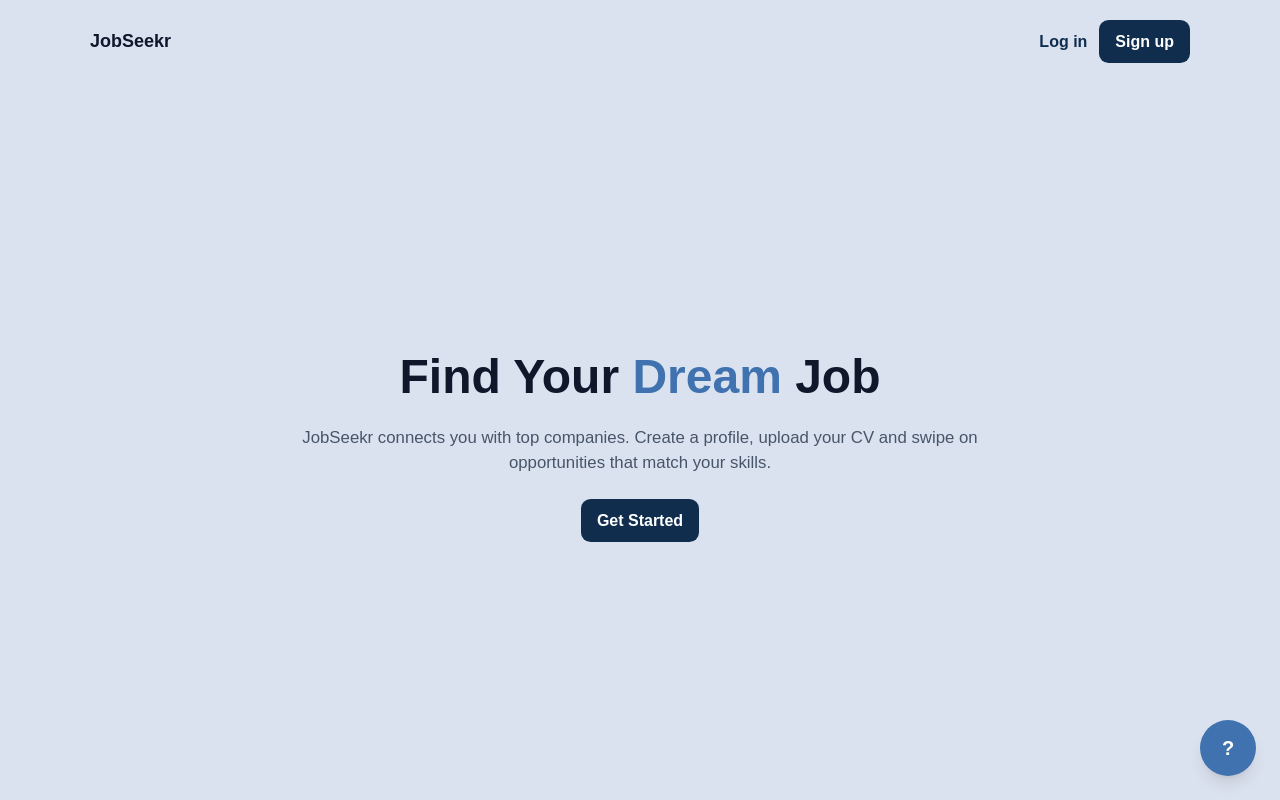
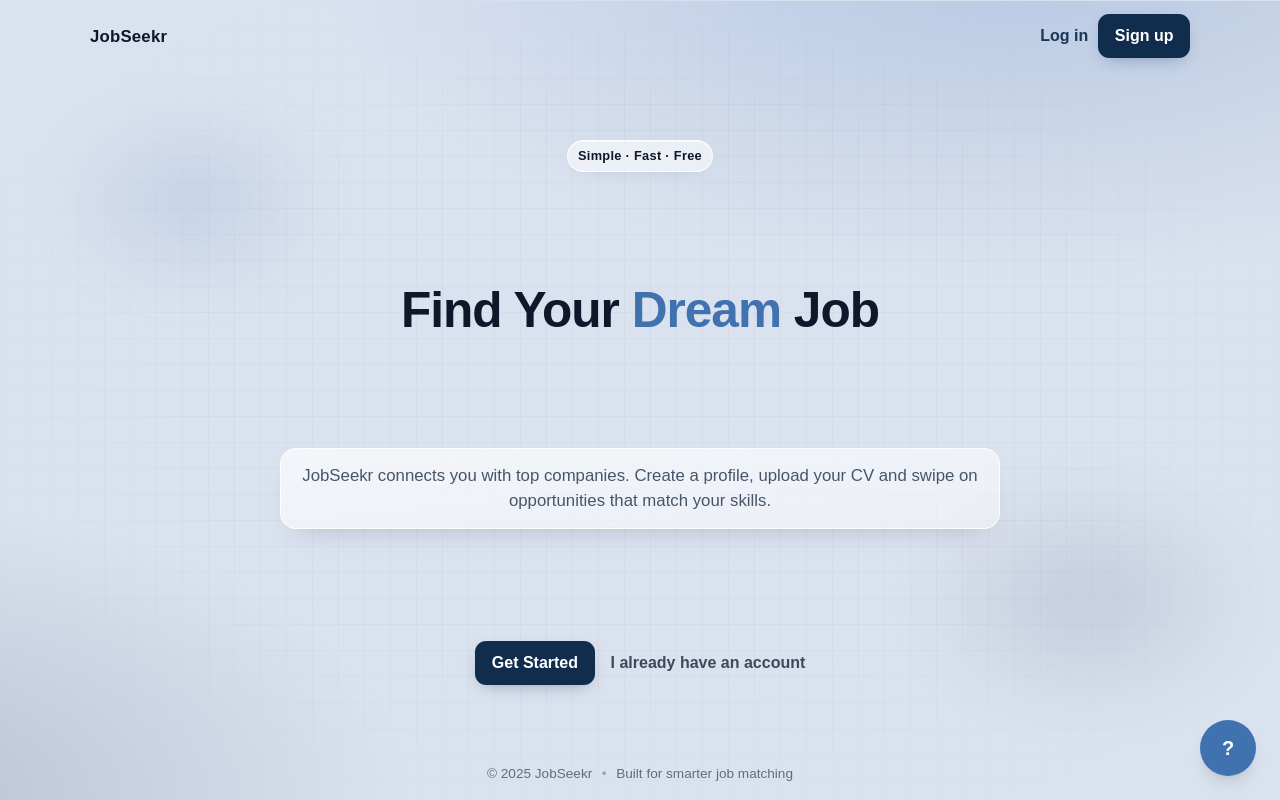
Before and after one commit to Tshego444/rendertest, a Vue app in the folder Frontend/: page / in a window 1280 px wide. Built offline with nearby package versions, Linux system fonts and the light colour scheme.

Commit message:
Update Home.vue - Made abit nicer

```diff
--- a/Frontend/src/views/Home.vue
+++ b/Frontend/src/views/Home.vue
@@ -1,12 +1,19 @@
 <script setup>
 import { RouterLink } from 'vue-router'
-
 </script>
 
 <template>
-  <div class="landing min-h-screen">
+  <div class="landing">
+    <!-- Decorative background layers -->
+    <div class="bg-gradient" aria-hidden="true"></div>
+    <div class="bg-grid" aria-hidden="true"></div>
+    <div class="bg-blob one" aria-hidden="true"></div>
+    <div class="bg-blob two" aria-hidden="true"></div>
+
     <nav class="nav container">
-      <div class="logo">JobSeekr</div>
+      <div class="logo">
+        JobSeekr
+      </div>
       <div class="nav-actions">
         <RouterLink to="/login" class="link">Log in</RouterLink>
         <RouterLink to="/signup" class="btn">Sign up</RouterLink>
@@ -14,26 +21,43 @@ import { RouterLink } from 'vue-router'
     </nav>
 
     <main class="hero container">
-      <h1 class="title">Find Your <span class="selectText">Dream</span> Job</h1>
-      <p class="subtitle">
+      <div class="badge">Simple · Fast · Free</div>
+
+      <h1 class="title">
+        Find Your <span class="selectText">Dream</span> Job
+      </h1>
+
+      <p class="subtitle glass">
         JobSeekr connects you with top companies. Create a profile, upload your CV and swipe on
         opportunities that match your skills.
       </p>
 
       <div class="cta">
         <RouterLink to="/signup" class="btn btn-cta">Get Started</RouterLink>
+        <RouterLink to="/login" class="link secondary underline-anim">I already have an account</RouterLink>
       </div>
     </main>
+
+    <footer class="footer container">
+      <span class="footnote">© {{ new Date().getFullYear() }} JobSeekr</span>
+      <span class="sep">•</span>
+      <span class="footnote">Built for smarter job matching</span>
+    </footer>
   </div>
 </template>
 
 <style scoped>
+/* — Layout — */
 .landing {
-  background-color: var(--lightBlue);
+  position: relative;
+  height: 100svh;           /* exact viewport height incl. mobile UI */
+  min-height: 100svh;
+  overflow: hidden;         /* keep page non-scrollable */
   color: #0f172a;
-  display: flex;
-  flex-direction: column;
-  min-height: 100vh;
+  display: grid;
+  grid-template-rows: auto 1fr auto; /* nav / hero / footer */
+  background: var(--lightBlue);
+  isolation: isolate;       /* ensure bg layers stay behind content */
 }
 
 .container {
@@ -41,65 +65,147 @@ import { RouterLink } from 'vue-router'
   margin: 0 auto;
 }
 
+/* — Nav — */
 .nav {
   display: flex;
   align-items: center;
   justify-content: space-between;
-  padding: 1.25rem 0;
+  padding: 0.9rem 0;
+  backdrop-filter: saturate(1.1);
 }
 
 .logo {
-  font-weight: 800;
-  font-size: 1.125rem;
+  position: relative;
+  font-weight: 900;
+  letter-spacing: 0.2px;
+  font-size: 1.05rem;
+  display: flex;
+  align-items: center;
+  gap: 0.4rem;
+}
+
+.logo-dot {
+  width: 8px;
+  height: 8px;
+  border-radius: 999px;
+  background: radial-gradient(circle at 30% 30%, #fff, var(--mediumBlue));
+  box-shadow: 0 0 0 3px color-mix(in oklab, var(--mediumBlue) 22%, transparent);
+  display: inline-block;
 }
 
 .nav-actions {
   display: flex;
-  gap: 0.75rem;
+  gap: 0.6rem;
   align-items: center;
 }
 
+/* — Buttons & Links — */
 .btn {
   background: var(--darkBlue);
   color: #fff;
-  padding: 0.6rem 1rem;
-  border-radius: 0.6rem;
+  padding: 0.62rem 1.05rem;
+  border-radius: 0.7rem;
   text-decoration: none;
-  font-weight: 700;
-  transition: background-color 0.3s ease-in-out;
+  font-weight: 750;
+  transition: transform 160ms ease, box-shadow 160ms ease, background-color 200ms ease;
+  box-shadow: 0 6px 18px -8px color-mix(in oklab, var(--darkBlue) 45%, transparent);
+  will-change: transform;
 }
 
 .btn:hover {
+  transform: translateY(-1px);
+  box-shadow: 0 10px 24px -10px color-mix(in oklab, var(--darkBlue) 55%, transparent);
   background-color: var(--mediumBlue);
+}
+
+.btn:active { transform: translateY(0); }
+
+.btn:focus-visible,
+.link:focus-visible {
+  outline: 3px solid color-mix(in oklab, var(--mediumBlue) 45%, #fff);
+  outline-offset: 3px;
+  border-radius: 0.7rem;
 }
 
 .link {
   color: var(--darkBlue);
   text-decoration: none;
-  font-weight: 600;
+  font-weight: 650;
+  opacity: 0.95;
 }
 
+.link.secondary { color: #374151; }
+
+/* underline micro-animation */
+.underline-anim {
+  position: relative;
+}
+.underline-anim::after {
+  content: "";
+  position: absolute;
+  left: 0; bottom: -2px;
+  height: 2px;
+  width: 0%;
+  background: currentColor;
+  transition: width 180ms ease;
+}
+.underline-anim:hover::after { width: 100%; }
+
+/* — Hero — */
 .hero {
-  flex: 1;
-  display: flex;
-  flex-direction: column;
-  align-items: center;
-  justify-content: center;
+  display: grid;
+  place-items: center;
   text-align: center;
-  padding: 3rem 0;
+  gap: 1rem;
+  padding-block: 1.2rem;   /* smaller to avoid scroll */
+}
+
+.badge {
+  font-size: 0.8rem;
+  font-weight: 700;
+  letter-spacing: 0.3px;
+  padding: 0.35rem 0.6rem;
+  border-radius: 999px;
+  background: rgba(255, 255, 255, 0.55);
+  box-shadow: 0 1px 0 rgba(255,255,255,0.6) inset, 0 6px 18px -12px rgba(0,0,0,0.2);
+  border: 1px solid rgba(255,255,255,0.75);
+  user-select: none;
 }
 
 .title {
-  font-size: clamp(1.8rem, 5vw, 3rem);
-  margin: 0 0 0.75rem 0;
-  font-weight: 800;
+  font-size: clamp(1.9rem, 5vw, 3.1rem);
+  margin: 0;
+  font-weight: 900;
+  letter-spacing: -0.02em;
+  line-height: 1.05;
 }
+
+.selectText { color: var(--mediumBlue); }
+
+/* subtle animated text highlight */
+.highlight {
+  position: relative;
+  padding: 0 0.15em;
+  background: linear-gradient(120deg, color-mix(in oklab, var(--mediumBlue) 30%, transparent), transparent 55%) no-repeat;
+  background-size: 0% 55%;
+  transition: background-size 300ms ease;
+}
+.title:hover .highlight { background-size: 100% 55%; }
 
 .subtitle {
   max-width: 720px;
-  margin: 0 auto 1.5rem auto;
+  margin: 0 auto;
   color: #475569;
   font-size: 1.05rem;
+}
+
+/* glass card vibe for subtitle */
+.glass {
+  padding: 0.9rem 1rem;
+  border-radius: 1rem;
+  background: linear-gradient(to bottom right, rgba(255,255,255,0.68), rgba(255,255,255,0.45));
+  border: 1px solid rgba(255,255,255,0.8);
+  box-shadow: 0 12px 30px -20px rgba(15, 23, 42, 0.35);
 }
 
 .cta {
@@ -109,15 +215,80 @@ import { RouterLink } from 'vue-router'
   justify-content: center;
 }
 
-.btn-cta {
-  background-color: var(--darkBlue);
+.btn-cta { background-color: var(--darkBlue); }
+
+/* — Footer — */
+.footer {
+  display: flex;
+  align-items: center;
+  justify-content: center;
+  gap: 0.6rem;
+  padding: 0.75rem 0 1rem;
+  color: #556070;
+  font-size: 0.85rem;
+  user-select: none;
+}
+.sep { opacity: 0.5; }
+.footnote { opacity: 0.9; }
+
+/* — Background treatments — */
+.bg-gradient,
+.bg-grid,
+.bg-blob {
+  position: absolute;
+  inset: 0;
+  z-index: -3;
 }
 
-.link.secondary {
-  color: #374151;
+.bg-gradient {
+  background:
+    radial-gradient(1200px 600px at 80% -10%, color-mix(in oklab, var(--mediumBlue) 25%, transparent), transparent 60%),
+    radial-gradient(900px 500px at -10% 100%, color-mix(in oklab, var(--darkBlue) 18%, transparent), transparent 60%),
+    var(--lightBlue);
+  animation: floatBg 16s ease-in-out infinite alternate;
 }
 
-.selectText {
-  color: var(--mediumBlue);
+@keyframes floatBg {
+  0%   { transform: translateY(0px); }
+  100% { transform: translateY(6px); }
+}
+
+/* subtle grid pattern */
+.bg-grid {
+  --line: color-mix(in oklab, #0f172a 8%, transparent);
+  background-image:
+    linear-gradient(var(--line) 1px, transparent 1px),
+    linear-gradient(90deg, var(--line) 1px, transparent 1px);
+  background-size: 26px 26px;
+  mask-image: radial-gradient(60% 60% at 50% 50%, black 60%, transparent 100%);
+  opacity: 0.35;
+  z-index: -2;
+}
+
+/* soft blobs */
+.bg-blob {
+  filter: blur(30px);
+  opacity: 0.35;
+  z-index: -1;
+}
+.bg-blob.one {
+  background: radial-gradient(200px 140px at 15% 25%, color-mix(in oklab, var(--mediumBlue) 45%, transparent), transparent 70%);
+}
+.bg-blob.two {
+  background: radial-gradient(260px 180px at 85% 75%, color-mix(in oklab, var(--darkBlue) 35%, transparent), transparent 70%);
+}
+
+/* — Reduced motion — */
+@media (prefers-reduced-motion: reduce) {
+  .btn,
+  .title .highlight,
+  .bg-gradient { transition: none; animation: none; }
+}
+
+/* — Tiny screens: keep it non-scrollable by tightening spacing — */
+@media (max-width: 360px) {
+  .subtitle.glass { padding: 0.7rem 0.8rem; }
+  .cta { gap: 0.7rem; }
+  .footer { padding: 0.5rem 0 0.75rem; }
 }
 </style>
```
